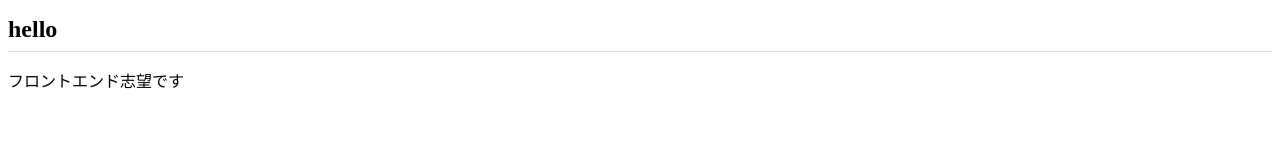
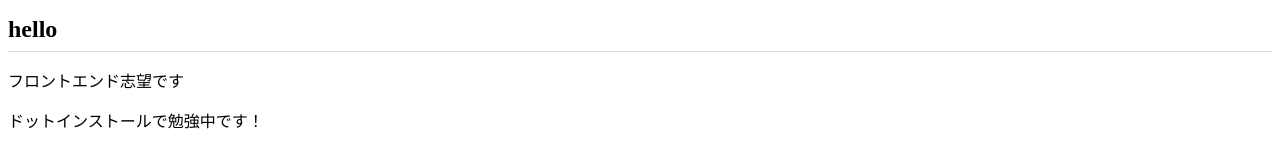
Before and after one commit to minori4660/minori4660.github.io, a plain HTML site: page index.html in a window 1280 px wide. Drawn offline with Linux system fonts and the light colour scheme.

Commit message:
Add files via upload

```diff
--- a/index.html
+++ b/index.html
@@ -7,6 +7,7 @@
         <body>
             <h1>hello</h1>
                 <p>フロントエンド志望です</p>
+                <p>ドットインストールで勉強中です！</p>
         </body>
     </head>
 </html>
```
